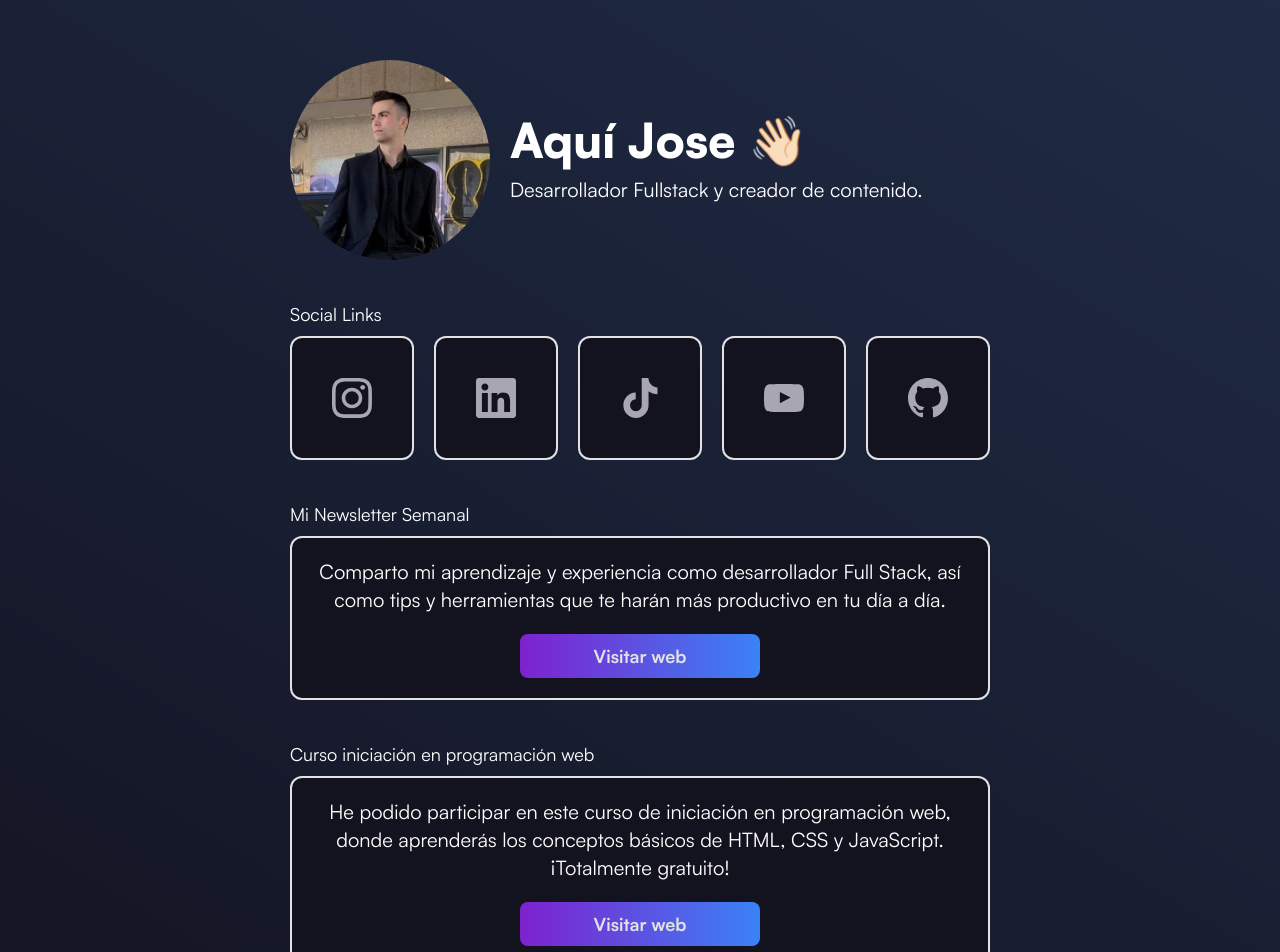
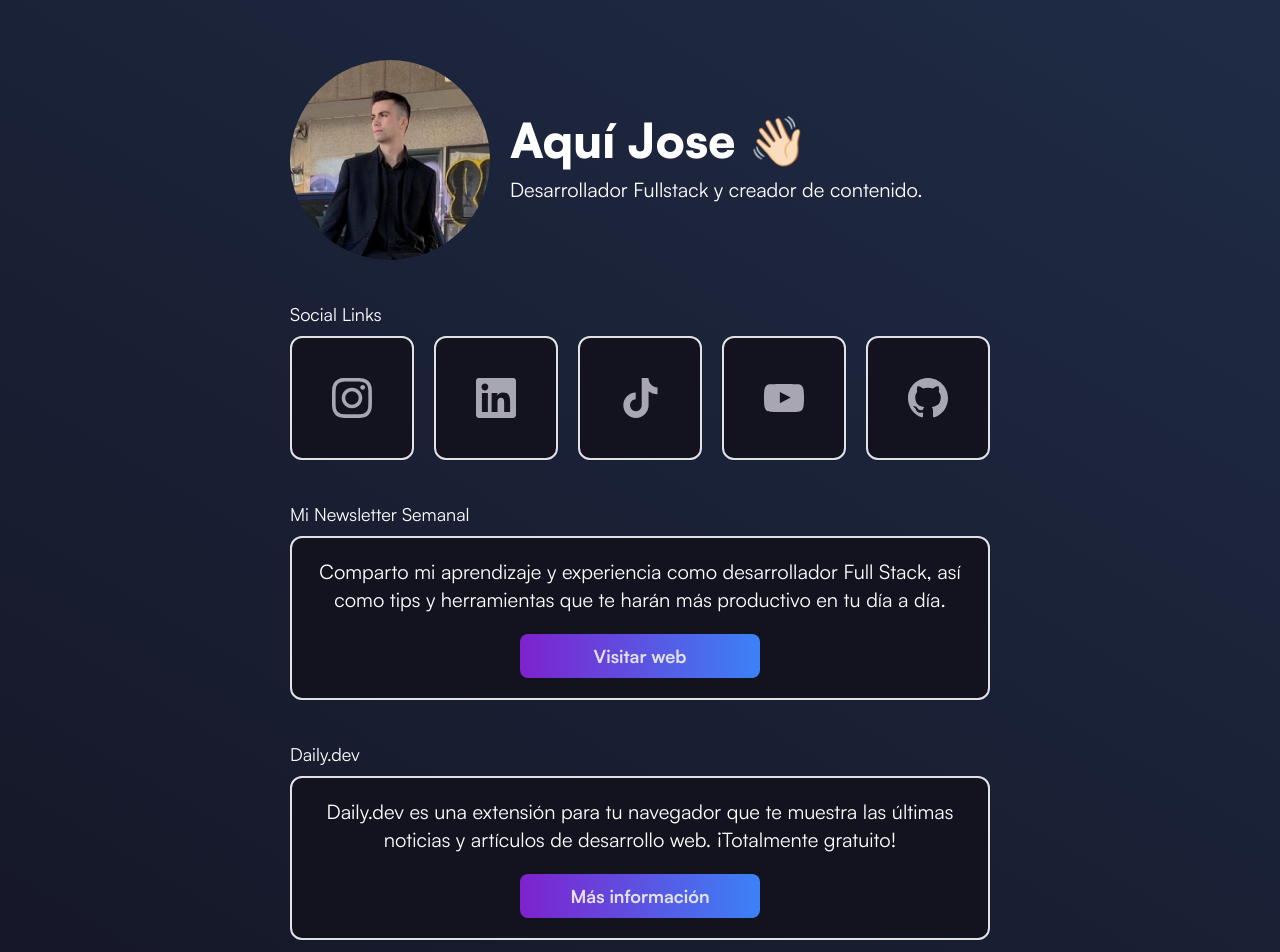
Before and after one commit to elrincondeldev/links-management, a Next.js app: page / in a window 1280 px wide. Shown: the top 952 px of the page. Built offline with nearby package versions, Linux system fonts and the light colour scheme.

Commit message:
daily dev

```diff
--- a/src/pages/index.tsx
+++ b/src/pages/index.tsx
@@ -22,6 +22,14 @@ export default function Home() {
               title="Comparto mi aprendizaje y experiencia como desarrollador Full Stack, así como tips y herramientas que te harán más productivo en tu día a día."
               buttonText="Visitar web"
               link="https://elrincondeldev.substack.com/"
+            />
+          </section>
+          <section>
+            <p className="satoshi-regular text-lg mb-2">Daily.dev</p>
+            <LinkBox
+              title="Daily.dev es una extensión para tu navegador que te muestra las últimas noticias y artículos de desarrollo web. ¡Totalmente gratuito!"
+              buttonText="Más información"
+              link="https://daily.dev/es"
             />
           </section>
           <section>
@@ -76,6 +84,14 @@ export default function Home() {
               />
             </section>
             <section>
+              <p className="satoshi-regular text-lg mb-2">Daily.dev</p>
+              <LinkBox
+                title="Daily.dev es una extensión para tu navegador que te muestra las últimas noticias y artículos de desarrollo web. ¡Totalmente gratuito!"
+                buttonText="Más información"
+                link="https://daily.dev/es"
+              />
+            </section>
+            <section>
               <p className="satoshi-regular text-lg mb-2">
                 Curso iniciación en programación web
               </p>
```
